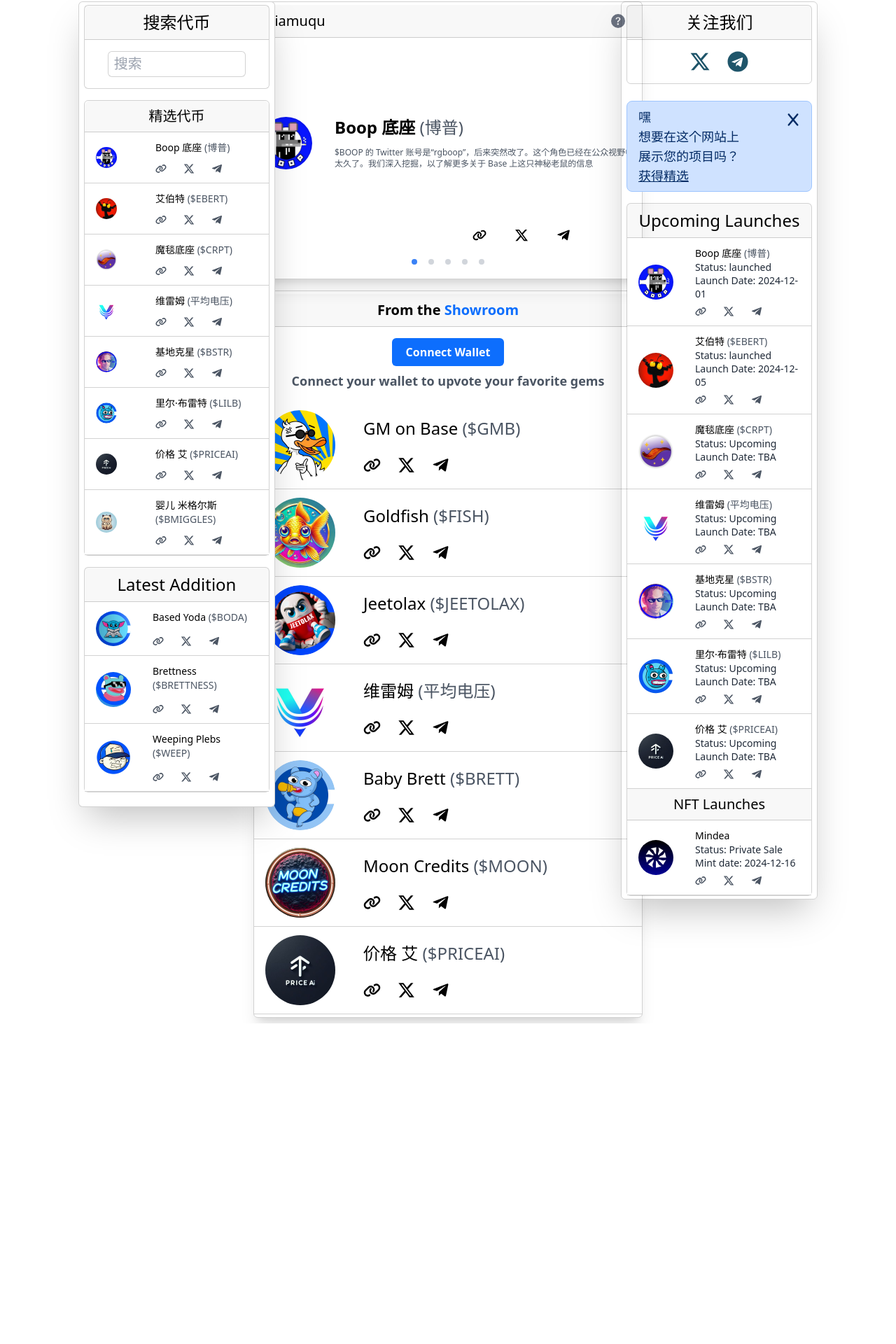
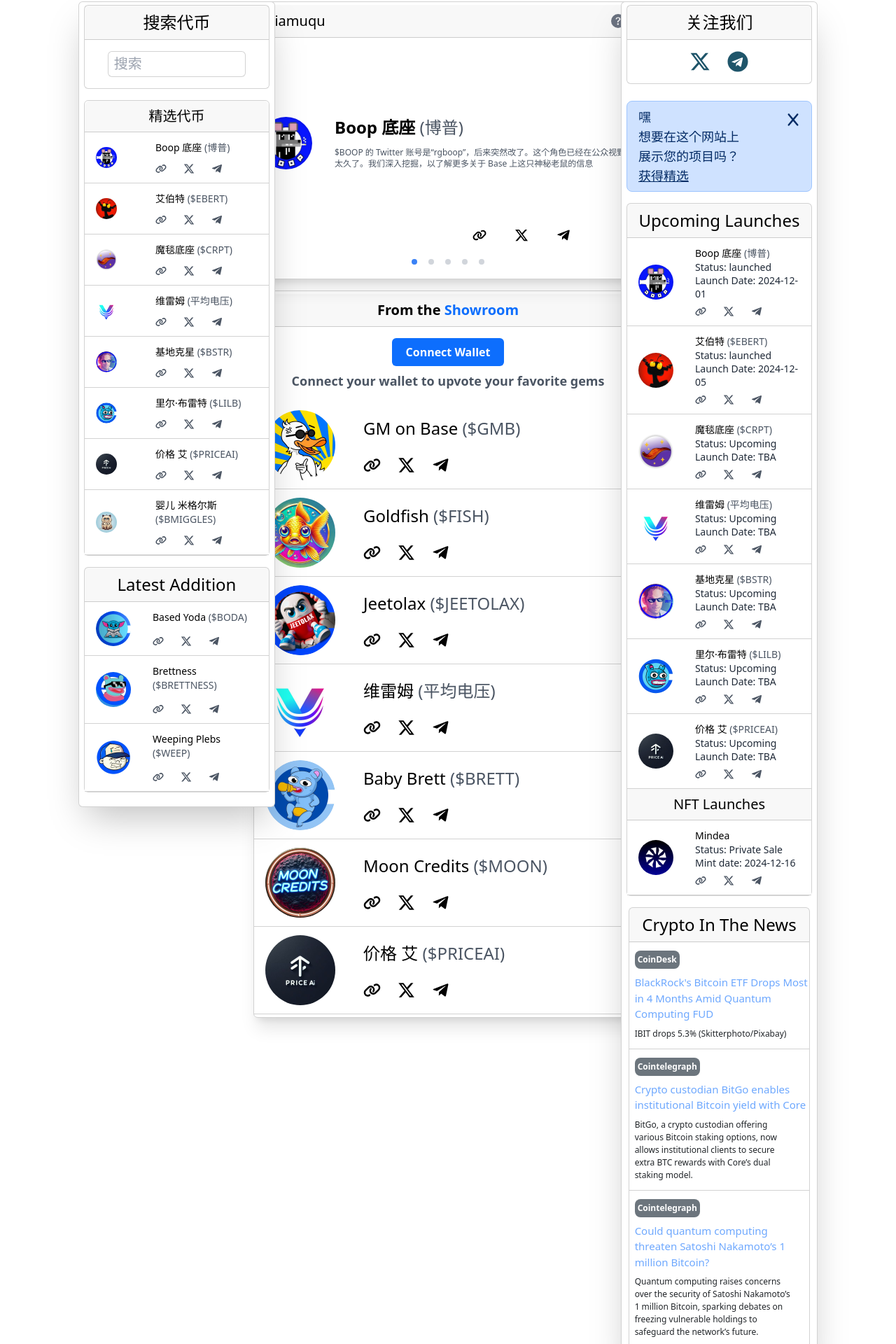
Before and after one commit to spanzyteo/gems-of-base, a Next.js app: page / in a window 1280 px wide. Shown: the part 175-2095 px from the top of the page at 70% size. Before the commit the page ends 1637 px from the top, so only its background shows below. Built offline with nearby package versions, Linux system fonts and the light colour scheme.

Commit message:
add crypto news and other modifications

```diff
--- a/app/components/Body.tsx
+++ b/app/components/Body.tsx
@@ -4,6 +4,7 @@
 import Social from './Social'
 import { useAppSelector } from '../store/hooks'
 import ShowRoom from './ShowRoom'
+import MobileSocial from './MobileSocial'
 
 const Body = () => {
   const darkState = useAppSelector((state) => (state.darkMode.darkMode))
@@ -12,6 +13,7 @@
     <SearchTokens />
     <Social />
     <ShowRoom />
+    <MobileSocial />
   </div>
 }
 
--- /dev/null
+++ b/app/components/CryptoNews.tsx
@@ -0,0 +1,54 @@
+import { useAppSelector } from '../store/hooks'
+import { cryptoNews, CryptoNewsData } from '../data/cryptoNews'
+
+const CryptoNews = () => {
+  const darkState = useAppSelector((state) => state.darkMode.darkMode)
+  return (
+    <div
+      className={`w-[95%]  mt-4 flex flex-col rounded-md border mx-auto mb-4 ${
+        darkState ? 'border-[#FFFFFF26]' : 'border-[#0000002D]'
+      }`}
+    >
+      <div
+        className={`bg-[#21252908] text-2xl border-b flex items-center justify-center py-2 ${
+          darkState ? 'border-b-[#FFFFFF26]' : 'border-b-[#0000002D]'
+        }`}
+      >
+        <h1 className={`${darkState ? 'text-[#DEE2E6]' : ''}`}>
+          Crypto In The News
+        </h1>
+      </div>
+      <div
+        className={`flex flex-col rounded-lg  ${
+          darkState ? 'bg-[#212529]' : 'bg-white'
+        }`}
+      >
+        {cryptoNews.map((item: CryptoNewsData) => (
+          <div
+            className={`flex flex-col items-start   border-b py-3 ${
+              darkState
+                ? 'bg-[#212529] border-b-[#EEEEEE]'
+                : 'bg-white border-b-[#0000002D]'
+            }`}
+          >
+            <h1 className="text-[12px] font-semibold bg-[#6C757D] text-white p-1 rounded-lg ml-2">
+              {item.name}
+            </h1>
+            <h1 className="text-[#6EA8FE] ml-2 text-[15px] mt-2">
+              {item.title}
+            </h1>
+            <h1
+              className={`text-[12px] w-auto sm:w-auto lg:w-[210px] xl:w-[230px] ml-2 mt-2 ${
+                darkState ? 'text-[#DEE2E6]' : 'text-[#212529]'
+              }`}
+            >
+              {item.description}
+            </h1>
+          </div>
+        ))}
+      </div>
+    </div>
+  )
+}
+
+export default CryptoNews
--- /dev/null
+++ b/app/components/MobileSocial.tsx
@@ -0,0 +1,67 @@
+import { FaTelegram, FaX, FaXTwitter } from 'react-icons/fa6'
+import { useAppDispatch, useAppSelector } from '../store/hooks'
+import { closeListingModal } from '../store/modalSlice'
+import CryptoNews from './CryptoNews'
+
+const MobileSocial = () => {
+  const dispatch = useAppDispatch()
+  const darkState = useAppSelector((state) => state.darkMode.darkMode)
+  const openListingModal = useAppSelector((state) => state.modal.listingModal)
+  const handleCloseModal = () => {
+    dispatch(closeListingModal())
+  }
+
+  return (
+    <div
+      className={`flex flex-col items-center justify-center lg:hidden mx-auto w-[95%] border border-[#0000002D] mt-4 rounded-md py-1 shadow-xl ${
+        darkState
+          ? 'bg-[linear-gradient(to_bottom,_#FFFFFF26,_#FFFFFF00)]'
+          : 'bg-white'
+      }`}
+    >
+      <div
+        className={`w-[95%] border border-[#0000002D] flex flex-col rounded-md mt-4 ${
+          darkState ? 'bg-[#212529] border-none' : 'bg-white border-[#0000002D]'
+        }`}
+      >
+        <div
+          className={`bg-[#21252908] text-2xl border-b border-b-[#0000002D] flex items-center justify-center py-2  ${
+            darkState ? 'border-b-[#FFFFFF26]' : 'border-b-[#0000002D]'
+          }`}
+        >
+          <h1 className={`${darkState ? 'text-[#DEE2E6]' : ''}`}>关注我们</h1>
+        </div>
+        <div className="flex items-center justify-center gap-6 py-4">
+          <FaXTwitter className="w-[30px] h-[30px] text-[#1F556A]" />
+          <FaTelegram className="w-[30px] h-[30px] text-[#1F556A]" />
+        </div>
+      </div>
+      {openListingModal && (
+        <div
+          className={`w-[95%]  mt-6 flex items-start border border-[#9EC5FE] mx-auto justify-between rounded-lg py-2 px-4 ${
+            darkState ? 'bg-[#031633]' : 'bg-[#CFE2FF]'
+          }`}
+        >
+          <div
+            className={`w-[70%] flex flex-col  font-normal text-lg ${
+              darkState ? 'text-[#6EA8FE]' : 'text-[#052C65]'
+            }`}
+          >
+            <h1>嘿</h1>
+            <h1>想要在这个网站上展示您的项目吗？</h1>
+            <h1 className="underline cursor-pointer">获得精选</h1>
+          </div>
+          <FaX
+            onClick={() => handleCloseModal()}
+            className={`h-[20px] w-[20px] font-thin text-[#052C65] mt-2 cursor-pointer ${
+              darkState ? 'text-gray-600' : 'text-[#052C65]'
+            }`}
+          />
+        </div>
+      )}
+      <CryptoNews />
+    </div>
+  )
+}
+
+export default MobileSocial
--- a/app/components/SearchTokens.tsx
+++ b/app/components/SearchTokens.tsx
@@ -17,8 +17,8 @@
     >
       <div
         className={`w-[95%] border flex flex-col rounded-md ${
-          darkState ? 'bg-[#212529]' : 'bg-white'
-        } ${darkState ? 'border-none' : 'border-[#0000002D]'}`}
+          darkState ? 'bg-[#212529] border-none' : 'bg-white border-[#0000002D]'
+        }`}
       >
         <div
           className={`bg-[#21252908] text-2xl border-b flex items-center justify-center py-2 ${
--- a/app/components/ShowRoom.tsx
+++ b/app/components/ShowRoom.tsx
@@ -8,8 +8,16 @@
 const ShowRoom = () => {
   const darkState = useAppSelector((state) => state.darkMode.darkMode)
   return (
-    <div className="mx-auto xl:w-[556px] lg:w-[467px] w-[95%] border border-[#0000002D] mt-4 rounded-md py-1 shadow-xl">
-      <div className="bg-[#21252908] py-2 flex items-center justify-center border-b border-b-[#0000002D]">
+    <div
+      className={`mx-auto xl:w-[556px] lg:w-[467px] w-[95%] border mt-4 rounded-md py-1 shadow-xl ${
+        darkState ? 'border-[#FFFFFF26]' : 'border-[#0000002D]'
+      }`}
+    >
+      <div
+        className={`bg-[#21252908] py-2 flex items-center justify-center border-b ${
+          darkState ? 'border-b-[#FFFFFF26]' : 'border-b-[#0000002D]'
+        }`}
+      >
         <h1
           className={`text-[20px] font-semibold ${
             darkState ? 'text-[#DEE2E6]' : ''
--- a/app/components/Social.tsx
+++ b/app/components/Social.tsx
@@ -6,40 +6,70 @@
 import { useAppDispatch, useAppSelector } from '../store/hooks'
 import { closeListingModal } from '../store/modalSlice'
 import UpcomingLaunches from './UpcomingLaunches'
+import CryptoNews from './CryptoNews'
 
 const Social = () => {
   const dispatch = useAppDispatch()
-  const openListinModal = useAppSelector((state) => state.modal.listingModal)
+  const openListingModal = useAppSelector((state) => state.modal.listingModal)
   const handleCloseModal = () => {
     dispatch(closeListingModal())
   }
-
+  const darkState = useAppSelector((state) => state.darkMode.darkMode)
   return (
     <>
-      <div className="lg:flex flex-col items-center justify-center hidden absolute top-6 xl:right-[7rem] right-8 w-[246px] xl:w-[281px] border border-[#0000002D] rounded-md shadow-2xl py-1">
-        <div className="w-[95%] border border-[#0000002D] flex flex-col rounded-md">
-          <div className="bg-[#21252908] text-2xl border-b border-b-[#0000002D] flex items-center justify-center py-2">
-            <h1>关注我们</h1>
+      <div
+        className={`lg:flex flex-col items-center justify-center hidden absolute top-6 xl:right-[7rem] right-8 w-[246px] xl:w-[281px] border border-[#0000002D] rounded-md shadow-2xl py-1 ${
+          darkState
+            ? 'bg-[linear-gradient(to_bottom,_#FFFFFF26,_#FFFFFF00)]'
+            : 'bg-white'
+        }`}
+      >
+        <div
+          className={`w-[95%] border border-[#0000002D] flex flex-col rounded-md ${
+            darkState
+              ? 'bg-[#212529] border-none'
+              : 'bg-white border-[#0000002D]'
+          }`}
+        >
+          <div
+            className={`bg-[#21252908] text-2xl border-b border-b-[#0000002D] flex items-center justify-center py-2  ${
+              darkState ? 'border-b-[#FFFFFF26]' : 'border-b-[#0000002D]'
+            }`}
+          >
+            <h1 className={`${darkState ? 'text-[#DEE2E6]' : ''}`}>关注我们</h1>
           </div>
           <div className="flex items-center justify-center gap-6 py-4">
             <FaXTwitter className="w-[30px] h-[30px] text-[#1F556A]" />
             <FaTelegram className="w-[30px] h-[30px] text-[#1F556A]" />
           </div>
         </div>
-        {openListinModal && (
-          <div className="w-[95%] bg-[#CFE2FF] mt-6 flex items-start border border-[#9EC5FE] mx-auto justify-between rounded-lg py-2 px-4">
-            <div className="w-[70%] flex flex-col text-[#052C65] font-normal text-lg">
+        {openListingModal && (
+          <div
+            className={`w-[95%]  mt-6 flex items-start border border-[#9EC5FE] mx-auto justify-between rounded-lg py-2 px-4 ${
+              darkState ? 'bg-[#031633]' : 'bg-[#CFE2FF]'
+            }`}
+          >
+            <div
+              className={`w-[70%] flex flex-col  font-normal text-lg ${
+                darkState ? 'text-[#6EA8FE]' : 'text-[#052C65]'
+              }`}
+            >
               <h1>嘿</h1>
               <h1>想要在这个网站上展示您的项目吗？</h1>
               <h1 className="underline cursor-pointer">获得精选</h1>
             </div>
             <FaX
               onClick={() => handleCloseModal()}
-              className="h-[20px] w-[20px] font-thin text-[#052C65] mt-2 cursor-pointer"
+              className={`h-[20px] w-[20px] font-thin text-[#052C65] mt-2 cursor-pointer ${
+                darkState ? 'text-gray-600' : 'text-[#052C65]'
+              }`}
             />
           </div>
         )}
         <UpcomingLaunches />
+        <div className='hidden lg:flex w-[98%]'>
+          <CryptoNews />
+        </div>
       </div>
     </>
   )
--- /dev/null
+++ b/app/data/cryptoNews.ts
@@ -0,0 +1,36 @@
+export interface CryptoNewsData {
+  id: number
+  name: string
+  title: string
+  description: string
+  date: string
+}
+
+export const cryptoNews: CryptoNewsData[] = [
+  {
+    id: 0,
+    name: 'CoinDesk',
+    title:
+      "BlackRock's Bitcoin ETF Drops Most in 4 Months Amid Quantum Computing FUD",
+    description: 'IBIT drops 5.3% (Skitterphoto/Pixabay)',
+    date: 'Tue, 10 Dec 2024 10:21:08 GMT',
+  },
+  {
+    id: 1,
+    name: 'Cointelegraph',
+    title:
+      'Crypto custodian BitGo enables institutional Bitcoin yield with Core',
+    description:
+      'BitGo, a crypto custodian offering various Bitcoin staking options, now allows institutional clients to secure extra BTC rewards with Core’s dual staking model.',
+    date: 'Tue, 10 Dec 2024 10:06:04 GMT',
+  },
+  {
+    id: 2,
+    name: 'Cointelegraph',
+    title:
+      'Could quantum computing threaten Satoshi Nakamoto’s 1 million Bitcoin?',
+    description:
+      'Quantum computing raises concerns over the security of Satoshi Nakamoto’s 1 million Bitcoin, sparking debates on freezing vulnerable holdings to safeguard the network’s future.',
+    date: 'Tue, 10 Dec 2024 09:28:47 GMT',
+  },
+]
```
Also changed, not shown: app/components/LatestAdditions.tsx (+8 -2 lines).
